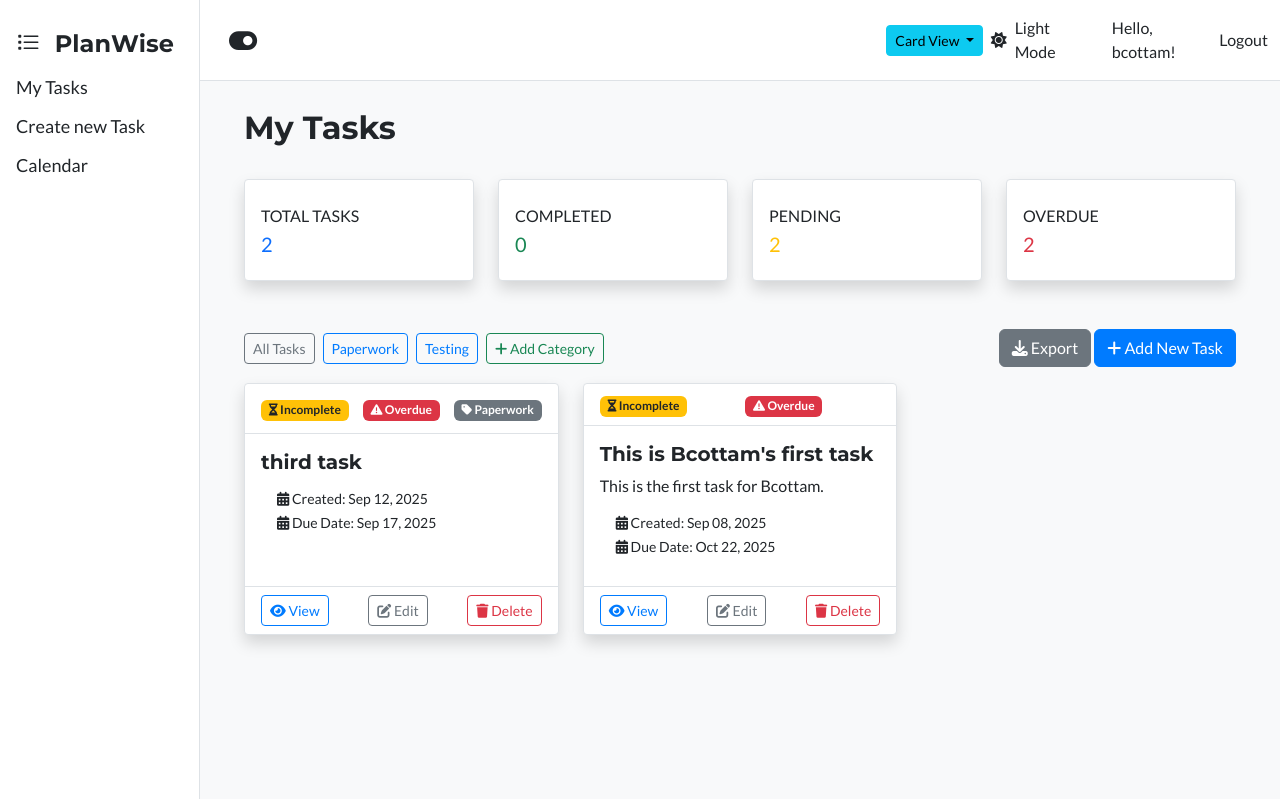
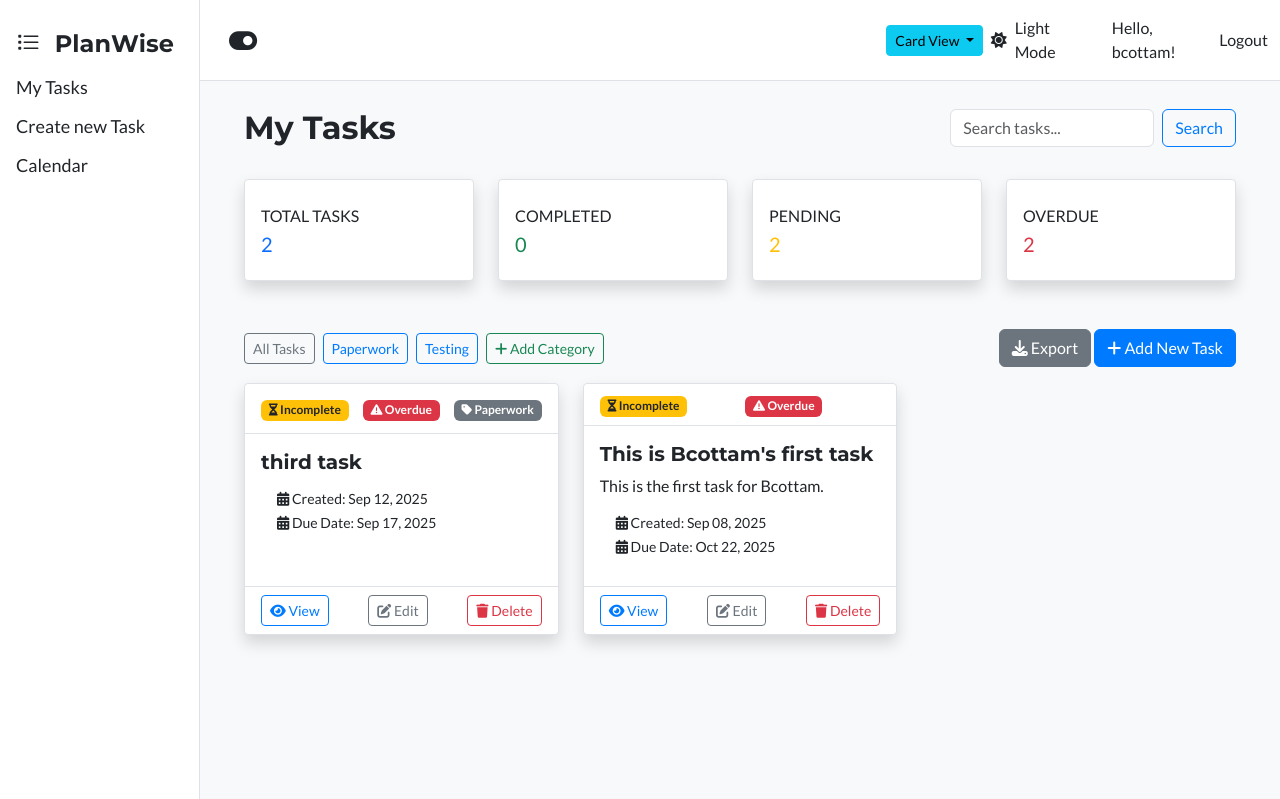
Before and after one commit to Brycott/WEB_4800_PlanWise_Project, a Django app: page / in a window 1280 px wide. Shown: the top 799 px of the page. Run offline with Django 5.2, Linux system fonts and the light colour scheme; a user stored in the database is signed in; data comes from the database, SQL or seed files in the repository; both versions use the stored data as it was after the commit; some libraries are stand-ins or nearby versions.

Commit message:
added search functionality

```diff
--- a/PlanWise/Templates/base.html
+++ b/PlanWise/Templates/base.html
@@ -190,6 +190,30 @@
         });
     })();
 </script>
+<script>
+    function showCardView() {
+        document.getElementById('card-view').style.display = 'flex';
+        document.getElementById('list-view').style.display = 'none';
+        document.getElementById('currentViewLabel').textContent = 'Card View';
+        localStorage.setItem('view', 'card');
+    }
+
+    function showListView() {
+        document.getElementById('card-view').style.display = 'none';
+        document.getElementById('list-view').style.display = 'block';
+        document.getElementById('currentViewLabel').textContent = 'List View';
+        localStorage.setItem('view', 'list');
+    }
+
+    document.addEventListener('DOMContentLoaded', function() {
+        const lastView = localStorage.getItem('view');
+        if (lastView === 'list') {
+            showListView();
+        } else {
+            showCardView();
+        }
+    });
+</script>
 {% endif %}
 </body>
 </html>
--- a/PlanWise/tasks/templates/tasks/task_list.html
+++ b/PlanWise/tasks/templates/tasks/task_list.html
@@ -4,6 +4,11 @@
 <div class=" task_list container task-list">
     <div class="d-flex justify-content-between align-items-center mb-4">
         <h2 class="mt-2">My Tasks</h2>
+         <!-- SEARCH FORM -->
+        <form method="get" class="d-flex">
+            <input type="text" name="q" value="{{ search_query }}" placeholder="Search tasks..." class="form-control me-2">
+            <button type="submit" class="btn btn-outline-primary">Search</button>
+        </form>
     </div>
 
     <!-- Summary Cards -->
@@ -83,7 +88,7 @@
 
     {% if tasks %}
     <!-- Card View -->
-        <div id="cardView" class="row">
+        <div id="card-view" class="row">
         {% for task in tasks %}
             <div class="col-md-6 col-lg-4 mb-4">
                 <div class="card shadow h-100 {% if task.completed %}border-success{% endif %}">
@@ -173,7 +178,7 @@
         </div>
 
      <!-- List View -->
-     <div id="listView" class="d-none">
+     <div id="list-view">
         <table class="table table-striped">
             <thead>
                 <tr>
@@ -189,13 +194,13 @@
             <tbody>
                 {% for task in tasks %}
                 <tr>
-                    <td>
+                    <td class="text-dark">
                         {{ task.title }}
 
                     </td>
-                    <td>{{ task.description|truncatewords:20 }}</td>
-                    <td>{{ task.category }}</td>
-                    <td>{{ task.due_date|date:"M d, Y" }}</td>
+                    <td class="text-dark">{{ task.description|truncatewords:20 }}</td>
+                    <td class="text-dark">{{ task.category }}</td>
+                    <td class="text-dark">{{ task.due_date|date:"M d, Y" }}</td>
                     <td>
                         {% if task.is_completed %}
                             <span class="badge bg-success">Completed</span>
@@ -227,11 +232,16 @@
         </div>
      {% else %}
      <div class="text-center mt-5">
-        <h3>No tasks found.</h3>
-        <p class="mb-4">You have no tasks at the moment. Click the button below to create your first task!</p>
-        <a href="{% url 'task_create' %}" class="btn btn-primary btn-lg">
-            <i class="fas fa-plus"></i> Create task
-        </a>
+        {% if search_query %}
+            <h3>No tasks found matching your search.</h3>
+            <p class="mb-4">Please try a different search term.</p>
+        {% else %}
+            <h3>No tasks found.</h3>
+            <p class="mb-4">You have no tasks at the moment. Click the button below to create your first task!</p>
+            <a href="{% url 'tasks:task_create' %}" class="btn btn-primary btn-lg">
+                <i class="fas fa-plus"></i> Create task
+            </a>
+        {% endif %}
         </div>
      {% endif %}
     </div>
--- a/PlanWise/tasks/views.py
+++ b/PlanWise/tasks/views.py
@@ -10,6 +10,8 @@ from .forms import TaskForm, CategoryForm
 from django.contrib.auth.mixins import LoginRequiredMixin
 from django.utils import timezone
 from django.shortcuts import render, get_object_or_404, redirect
+from django.core.paginator import Paginator
+from django.db.models import Q
 
 def generate_svg(tasks):
     response = HttpResponse(content_type='image/svg+xml')
@@ -81,13 +83,9 @@ def export_tasks(request):
 
     tasks = Task.objects.filter(user=request.user)
     return render(request, 'tasks/export_tasks.html', {'tasks': tasks})
-from django.views.generic import ListView, DetailView, CreateView, UpdateView, DeleteView
-from django.urls import reverse_lazy
-from .models import Task, Category
-from .forms import TaskForm, CategoryForm
+
 from django.contrib import messages
 from django.contrib.auth.decorators import login_required
-from django.utils import timezone
 from datetime import date
 from dateutil.relativedelta import relativedelta
 import uuid
@@ -119,10 +117,18 @@ class TaskListView(LoginRequiredMixin, ListView):
     model = Task
     template_name = 'tasks/task_list.html'
     context_object_name = 'tasks'
+    paginate_by = 6
 
     def get_queryset(self):
-        # Show only top-level tasks
-        return Task.objects.filter(user=self.request.user, parent__isnull=True).select_related('category')
+        queryset = Task.objects.filter(user=self.request.user, parent__isnull=True).select_related('category')
+        search_query = self.request.GET.get('q')
+        if search_query:
+            queryset = queryset.filter(
+                Q(title__icontains=search_query) |
+                Q(description__icontains=search_query)
+            )
+        return queryset
+
 
     def get_context_data(self, **kwargs):
         context = super().get_context_data(**kwargs)
@@ -137,7 +143,14 @@ class TaskListView(LoginRequiredMixin, ListView):
 
         # Get categories
         context['categories'] = Category.objects.all()
+
+        # Pass search query to template for preserving it in pagination links
+        context['search_query'] = self.request.GET.get('q', '')
+
         return context
+
+
+
 
 
 class TaskDetailView(LoginRequiredMixin, DetailView):
```
Also changed, not shown: PlanWise/db.sqlite3.
